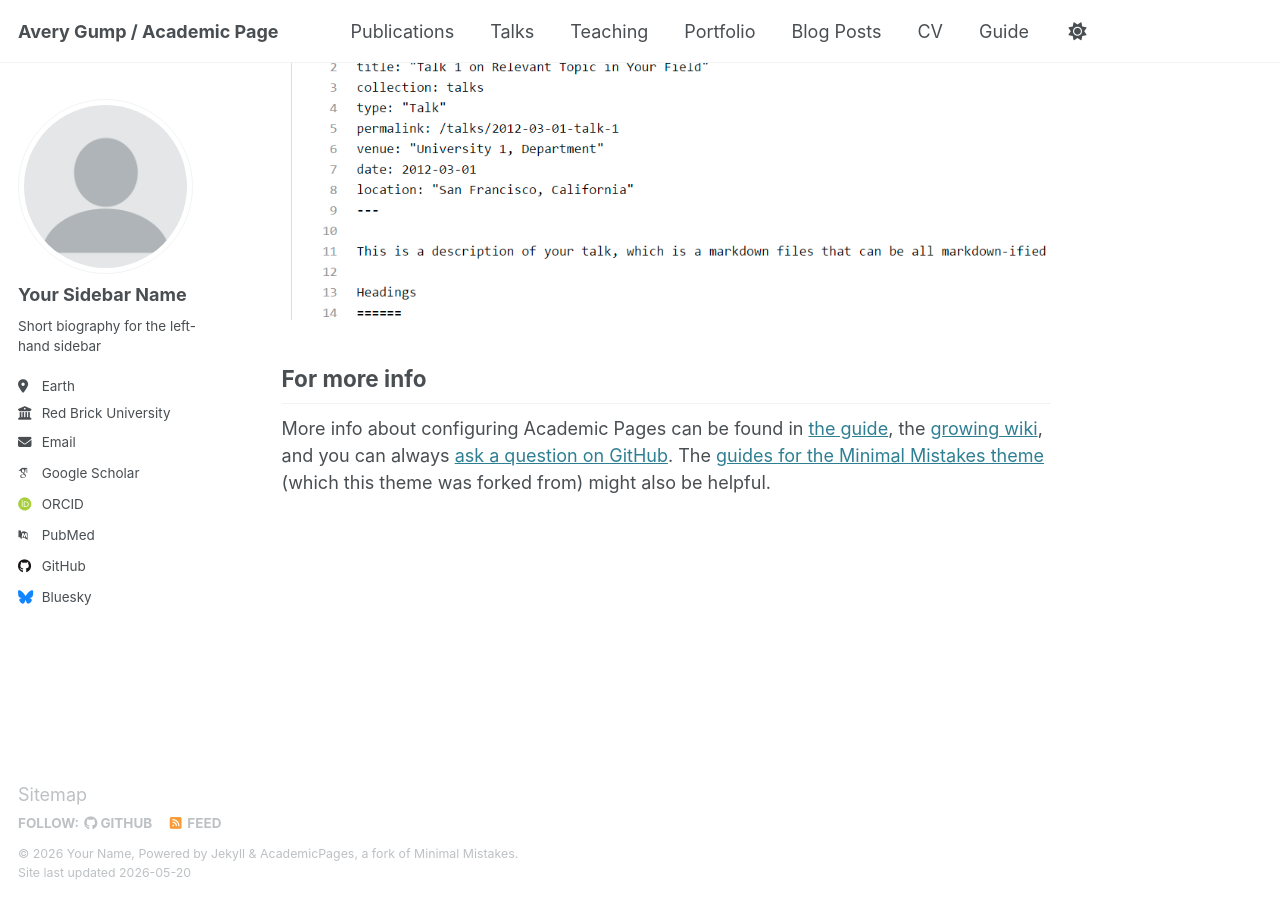
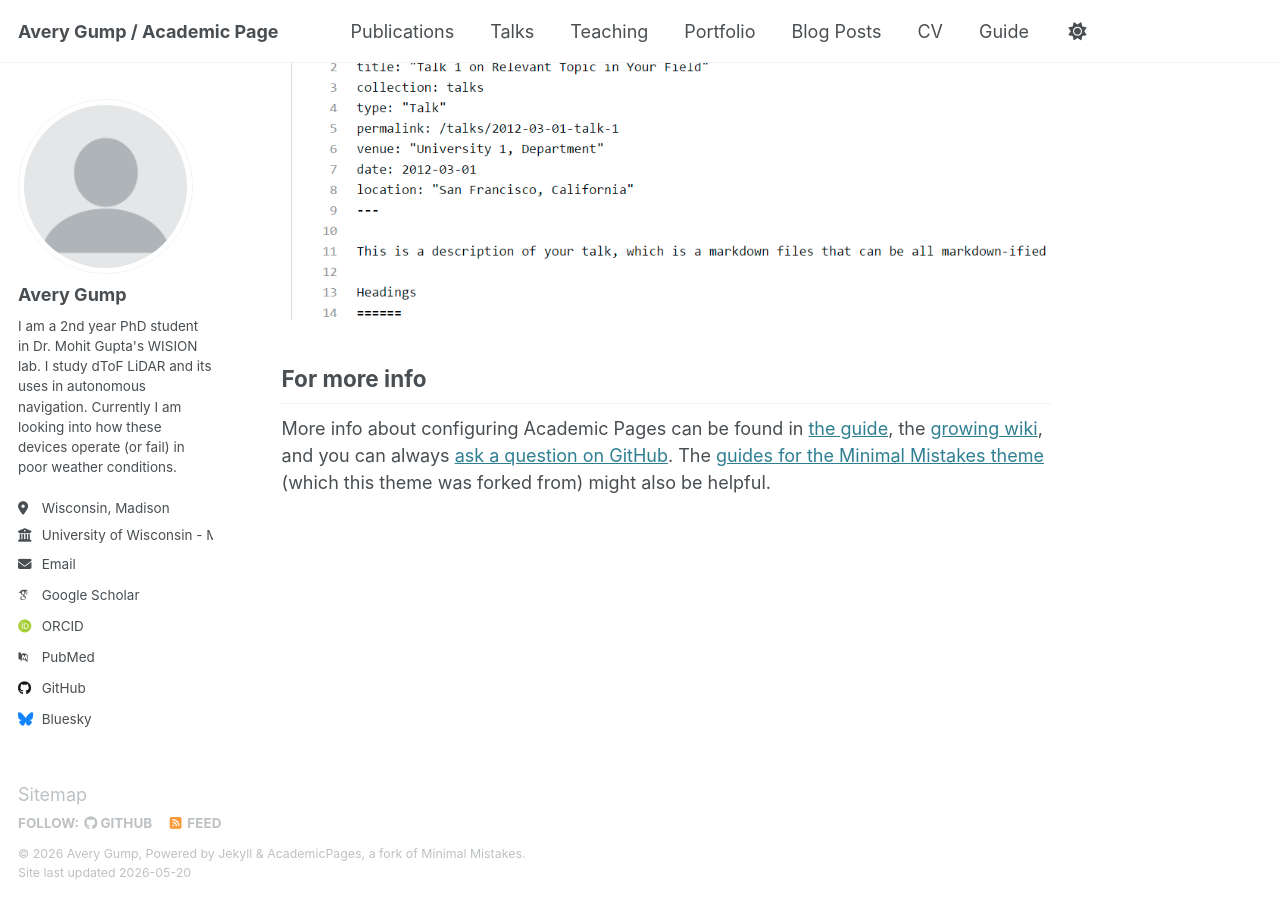
Before and after one commit to avery-gump/avery-gump.github.io, a Jekyll site: the page built from _pages/about.md, in a window 1280 px wide and 900 px high, scrolled down 2635 px. Built offline with Jekyll 4.4.1, drawn with Linux system fonts in a browser that asks for light colours; some web fonts are replaced.

Commit message:
adding personal info

```diff
--- a/_config.yml
+++ b/_config.yml
@@ -11,8 +11,8 @@ locale                   : "en-US"
 site_theme               : "default"
 title                    : "Avery Gump / Academic Page"
 title_separator          : "-"
-name                     : &name "Your Name"
-description              : &description "personal description"
+name                     : &name "Avery Gump"
+description              : &description "A personal website for my research and other writing."
 url                      : https://academicpages.github.io # the base hostname & protocol for your site e.g. "https://[your GitHub username].github.io"
 baseurl                  : "" # the subpath of your site, e.g. "/blog"
 repository               : "academicpages/academicpages.github.io"
@@ -23,13 +23,13 @@ repository               : "academicpages/academicpages.github.io"
 author:
   # Biographic information
   avatar           : "profile.png"
-  name             : "Your Sidebar Name"
+  name             : "Avery Gump"
   pronouns         : # example: "she/her"
-  bio              : "Short biography for the left-hand sidebar"
-  location         : "Earth"
-  employer         : "Red Brick University"
+  bio              : "I am a 2nd year PhD student in Dr. Mohit Gupta's WISION lab. I study dToF LiDAR and its uses in autonomous navigation. Currently I am looking into how these devices operate (or fail) in poor weather conditions."
+  location         : "Wisconsin, Madison"
+  employer         : "University of Wisconsin - Madison"
   uri              : # URL
-  email            : "none@example.org"
+  email            : "gump@wisc.edu"
 
   # Academic websites
   arxiv            : # URL - Update with the correct link to your profile
```
